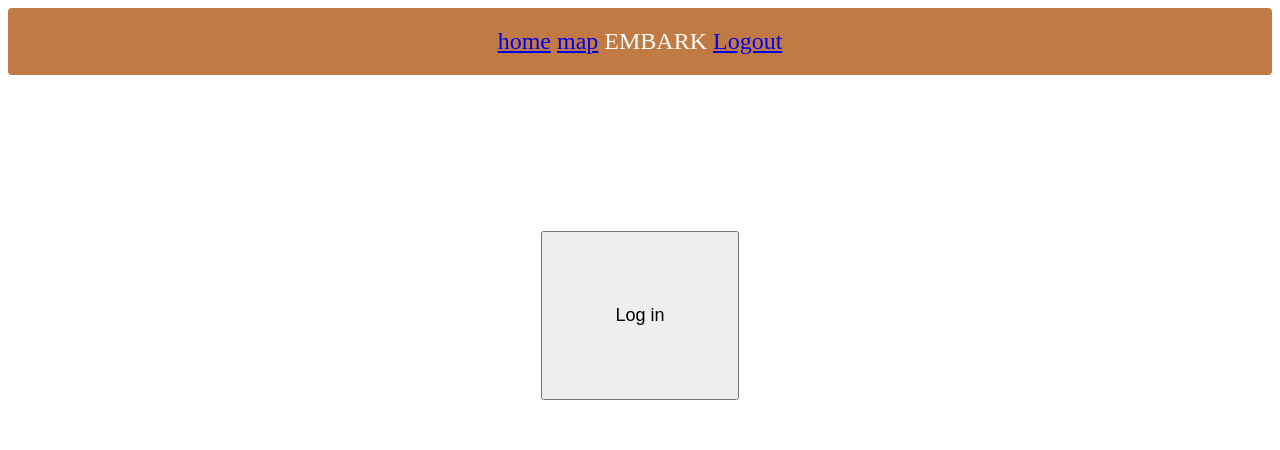
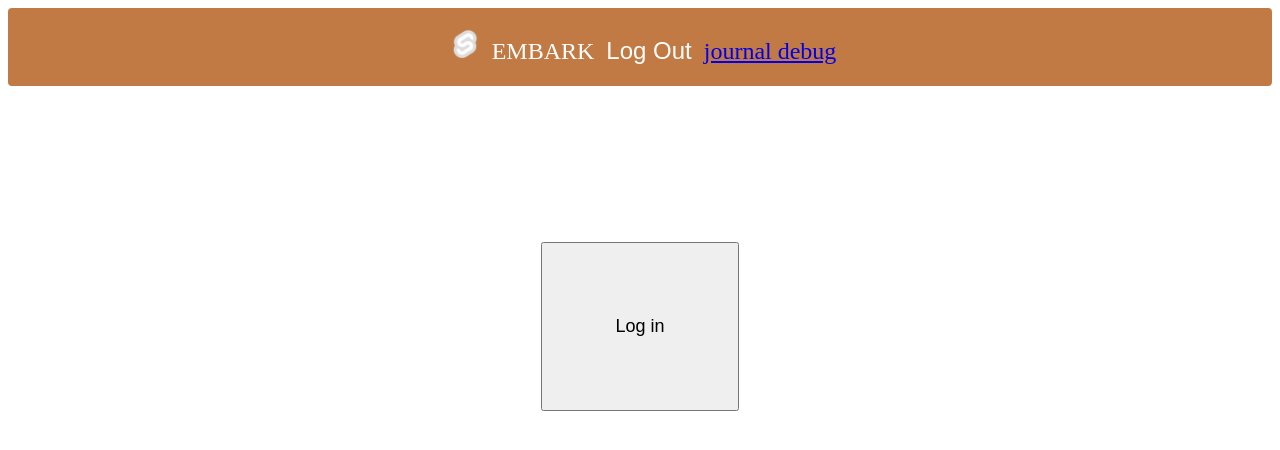
Before and after one commit to team-embark/embark, a SvelteKit app in the folder client/: page /login in a window 1280 px wide. Shown: the top 450 px of the page. Built offline with nearby package versions, Linux system fonts and the light colour scheme; no server answers.

Commit message:
me when the file is organized and the banner has shit

```diff
--- a/client/src/routes/map/button.svelte
+++ b/client/src/components/Button.svelte
@@ -52,8 +52,15 @@
             top: 320px;
             left: 350px;
         }
+        .transparentBtn {
+            border-width: 0px;
+            color: white;
+            font-size: 1em;
+            background-color: transparent;
 
-        .button1:hover, .button2:hover, .button3:hover, .button4:hover, .button5:hover {
+        }
+
+        .button1:hover, .button2:hover, .button3:hover, .button4:hover, .button5:hover, .transparentBtn:hover {
 
             transform: scale(1.1);
         }
--- a/client/src/routes/+layout.svelte
+++ b/client/src/routes/+layout.svelte
@@ -1,5 +1,5 @@
 <script>
-    import Button from "./map/button.svelte";
+    import Button from "../components/Button.svelte";
     import {auth} from "../firebase_yippee";
     import {goto} from "$app/navigation";
 	let { children } = $props();
@@ -13,10 +13,14 @@
 
 <div class="banner">
   <nav>
-	<a href="/">home</a>
-	<a href="/">map</a>
+	<Button class="transparentBtn" on:click={() => goto("/")}>
+        <img src="/favicon.png" alt="logo" width= 30/>
+    </Button>
     EMBARK
-    <a href="#" on:click={logout}>Logout</a>
+    <Button class="transparentBtn" on:click={logout}>
+        Log Out
+    </Button>
+    <a href="/Journal">journal debug</a>
 </nav>
 </div>
 
--- a/client/src/routes/+page.svelte
+++ b/client/src/routes/+page.svelte
@@ -8,7 +8,7 @@
   </style>
 
 <script>
-    import Button from "./map/Button.svelte";
+    import Button from "../components/Button.svelte";
     import {app, auth} from "../firebase_yippee";
     import {onAuthStateChanged, GoogleAuthProvider} from 'firebase/auth';
 
```
Also changed, not shown: client/src/routes/login/button.svelte (deleted, +0 -29 lines).
